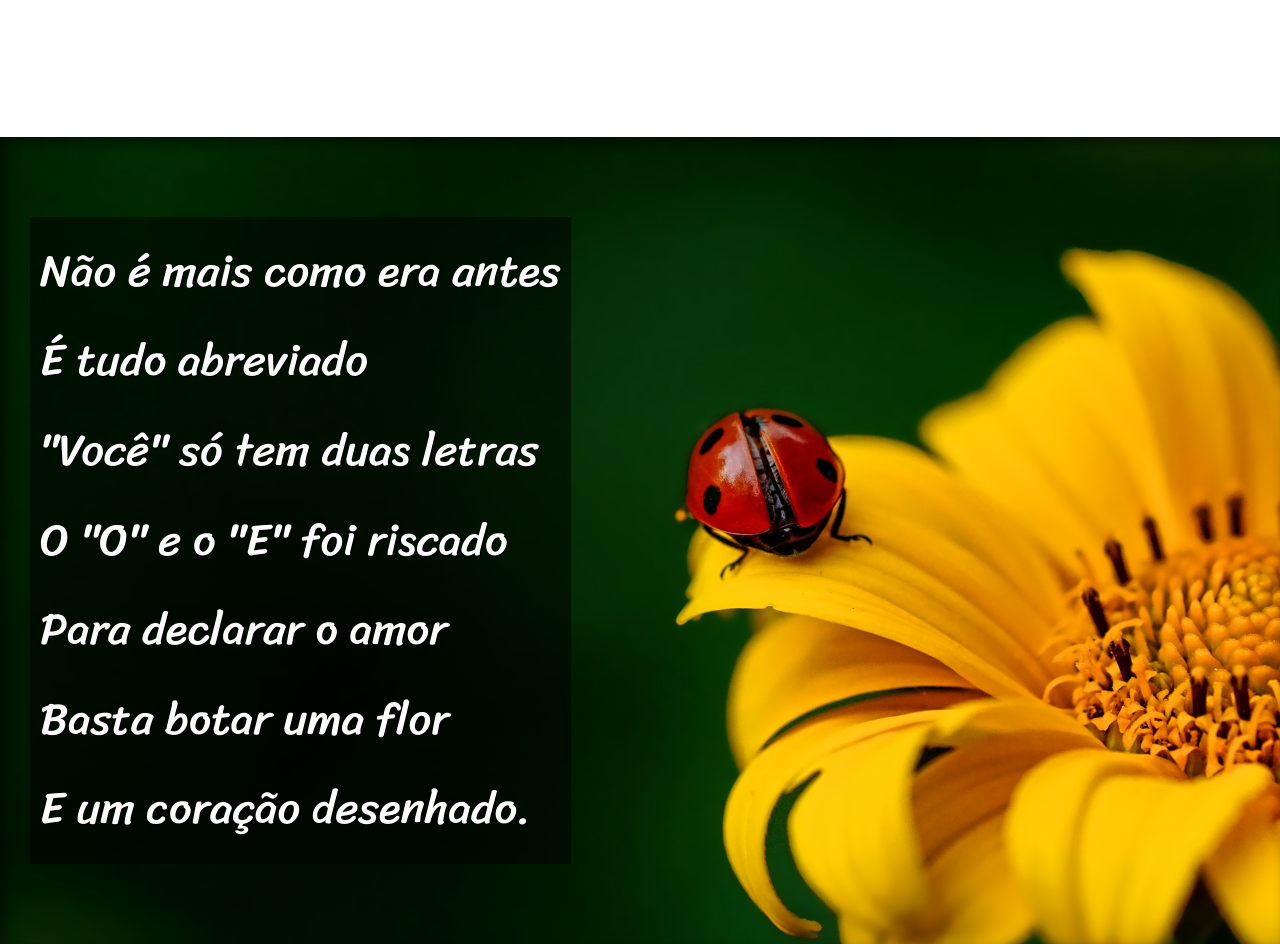
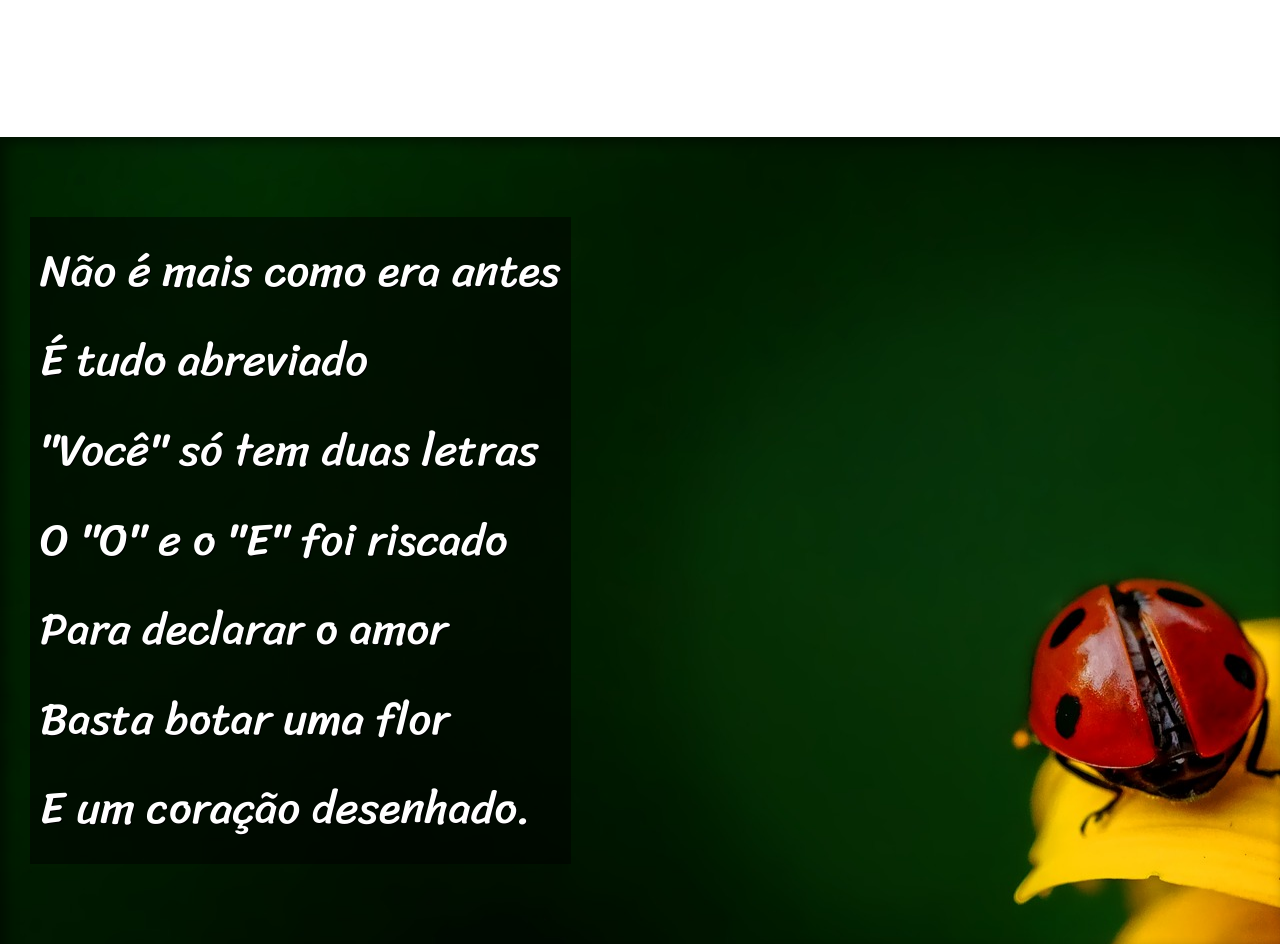
Before and after one commit to andersoninn/Projeto-Cordel, a plain HTML site: page index.html in a window 1280 px wide. Shown: the part 1000-1944 px from the top of the page. Drawn offline with Linux system fonts and the light colour scheme.

Commit message:
Teste de imagem

```diff
--- a/style.css
+++ b/style.css
@@ -83,10 +83,10 @@ section.imagem > p{
 }
 section#img01{
     background-image: url('/imagens/background001.jpg');
-    background-position: right center;
+    /* background-position: right center;
     background-size: cover;
     background-attachment: fixed;
-
+    */
 
 }
 
```
